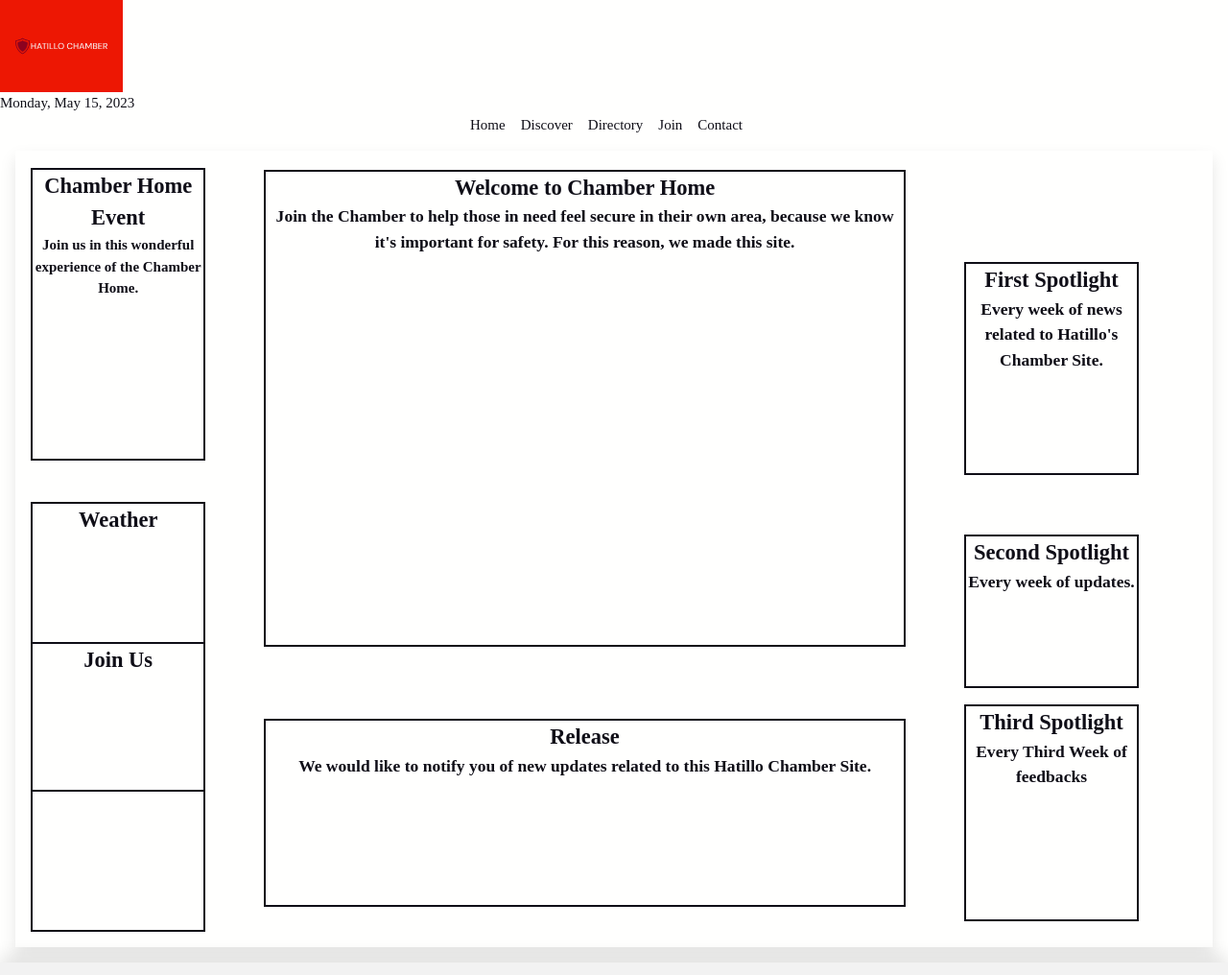
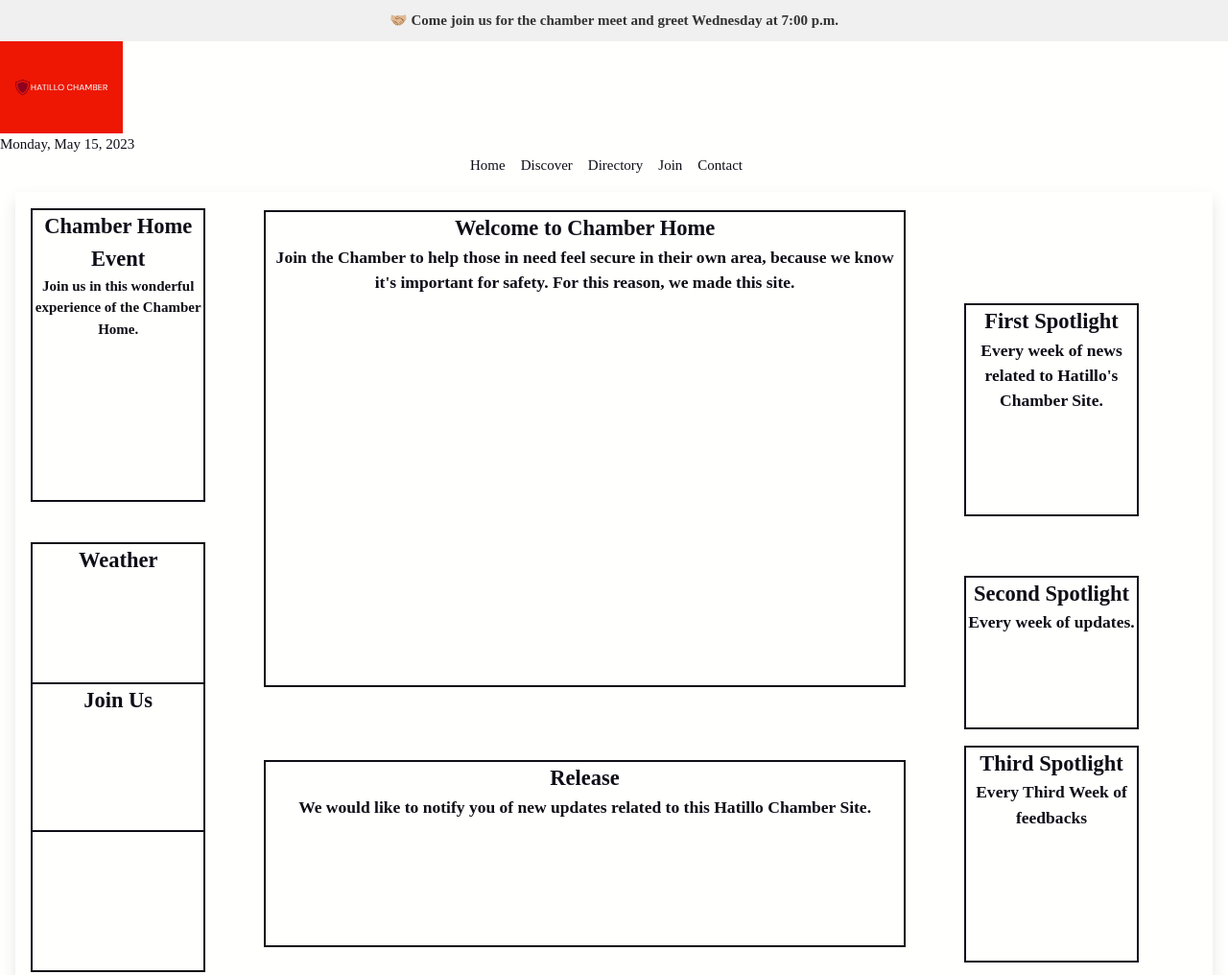
Before and after one commit to FelixS2000/wdd230, a plain HTML site: page chamber/index.html in a window 1280 px wide. Shown: the top 1016 px of the page at 96% size. Drawn offline with Linux system fonts and the light colour scheme; a web font is replaced by a local one.

Commit message:
display banner message for the chamber page

```diff
--- a/chamber/scripts/time.js
+++ b/chamber/scripts/time.js
@@ -2,8 +2,17 @@ var date = new Date();
 var currentYear = date.getFullYear();
 var currentDate = date.getDate();
 var currentMonth = date.getMonth() + 1;
+var currentDay = date.getDay();
 var options = { weekday: 'long', month: 'long', day: 'numeric', year: 'numeric'};
 var formattedDate = date.toLocaleDateString('en-US', options);
+
 document.getElementById("currentYear").textContent = currentYear;
 document.getElementById("lastModified").textContent = document.lastModified;
 document.getElementById("lastTime").textContent = formattedDate;
+
+if (currentDay === 1) {
+  var banner = document.createElement("div");
+  banner.textContent = "🤝🏼 Come join us for the chamber meet and greet Wednesday at 7:00 p.m.";
+  banner.classList.add("banner");
+  document.body.insertBefore(banner, document.body.firstChild);
+}
--- a/chamber/styles/base.css
+++ b/chamber/styles/base.css
@@ -25,6 +25,14 @@ header {
     box-sizing: border-box;
     margin: 0;
     padding: 0;
+  }
+
+  .banner {
+    background-color: #f0f0f0;
+    color: #333;
+    font-weight: bold;
+    padding: 10px;
+    text-align: center;
   }
 
   /* Small screens */
```
